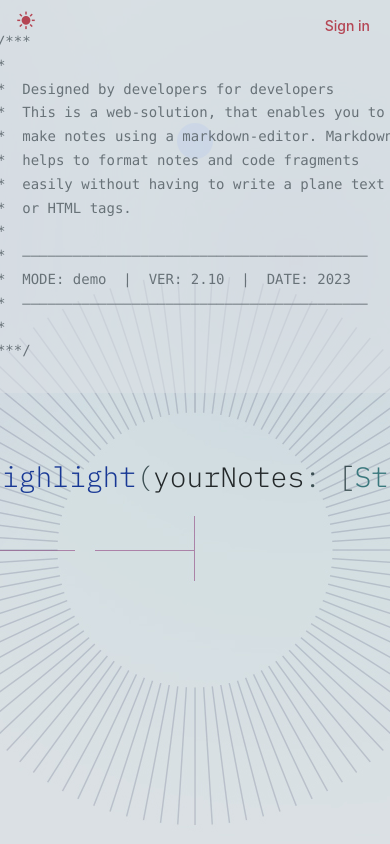
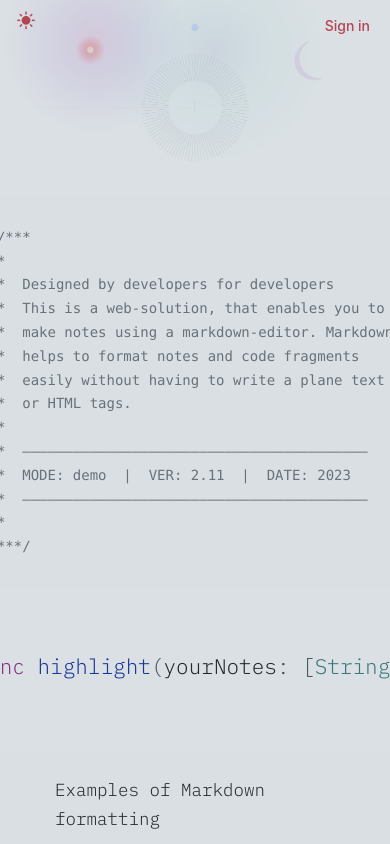
Before and after one commit to Dittner/MondmonolithFrontend, a React (Create React App) app: page / in a window 390 px wide. Shown: the top 844 px of the page. Built offline with nearby package versions, Linux system fonts and the light colour scheme.

Commit message:
Header Img is adapted to mobile devices

```diff
--- a/src/docs/application/NoCSS.tsx
+++ b/src/docs/application/NoCSS.tsx
@@ -175,6 +175,7 @@ const RuleBuilder = ():[()=>void, { [key: string]: (value:any)=>void }, ()=>stri
   operator["absolute"] = (value:boolean) => {value && setValue("position", "absolute")}
   operator["relative"] = (value:boolean) => {value && setValue("position", "relative")}
   operator["enableOwnScroller"] = (value:boolean) => {value && setValue("overflow", "auto")}
+  operator["disableScroll"] = (value:boolean) => {value && setValue("overflow", "hidden")}
   operator["disableHorizontalScroll"] = (value:boolean) => {value && setValue("overflow-x", "hidden")}
   operator["disabled"] = (value:boolean) => {value && setValue("cursor", "not-allowed")}
 
@@ -309,6 +310,7 @@ export interface StylableComponentProps {
   absolute?: boolean,
   relative?: boolean,
   enableOwnScroller?: boolean,
+  disableScroll?: boolean,
   disableHorizontalScroll?: boolean,
   disabled?: boolean,
   layer?: LayoutLayer,
--- a/src/docs/application/NoCSSComponents.tsx
+++ b/src/docs/application/NoCSSComponents.tsx
@@ -591,10 +591,17 @@ interface ImageProps extends StackProps {
 }
 
 export const Image = (props: ImageProps) => {
+  if (props.hasOwnProperty("visible") && !props.visible) return <></>
   const className = props.hasOwnProperty("className") ? props.className + " " + buildClassName(props) : buildClassName(props)
+
+  const imgClassName = buildClassName({
+    width: props.width,
+    height: props.height,
+  } as StylableComponentProps)
+
   return (
     <HStack className={className} valign={props.valign} halign={props.halign}>
-      <img src={props.src}/>
+      <img className={imgClassName} src={props.src}/>
     </HStack>
   )
 }
--- a/src/docs/ui/IntroView.tsx
+++ b/src/docs/ui/IntroView.tsx
@@ -32,14 +32,14 @@ function useWindowPosition(limit: number = -1): number {
 }
 
 export const IntroView = observer(() => {
+  const SCROLL_POS_LIMIT = 400
   const {app} = useDocsContext()
-  const scrollPosition = useWindowPosition(400)
+  const scrollPosition = useWindowPosition(SCROLL_POS_LIMIT)
   console.log("new IntroView, scrollPosition: ", scrollPosition)
 
   const bgColor = app.theme.appBg + "99"
 
-  return <VStack className="introViewCont"
-                 maxWidth="100%"
+  return <VStack maxWidth="100%"
                  width="100%"
                  height="100%"
                  halign="center"
@@ -50,11 +50,12 @@ export const IntroView = observer(() => {
 
     <Image src={app.theme.isDark ? "/headerBg.jpg" : "/headerBg-light.jpg"}
            maxWidth="100%"
+           visible={app.size === AppSize.L || app.size === AppSize.M}
            disableHorizontalScroll
            halign="center" valign="top"
-           top={scrollPosition > 400 ? "400px" : "0"}
-           absolute={scrollPosition > 400}
-           fixed={scrollPosition <= 400}/>
+           top={scrollPosition > SCROLL_POS_LIMIT ? SCROLL_POS_LIMIT + "px" : "0"}
+           absolute={scrollPosition > SCROLL_POS_LIMIT}
+           fixed={scrollPosition <= SCROLL_POS_LIMIT}/>
 
     <Header width="100%"
             height="50px"
@@ -71,6 +72,13 @@ export const IntroView = observer(() => {
                   onClick={() => app.switchTheme()}/>
     </StylableContainer>
 
+    <Image src={app.theme.isDark ? "/headerBg.jpg" : "/headerBg-light.jpg"}
+           maxWidth="100%"
+           width="100%"
+           visible={app.size === AppSize.XS || app.size === AppSize.S}
+           disableScroll
+           halign="center" valign="top"/>
+
     <Label className="mono"
            whiteSpace="pre"
            padding="30px"
@@ -79,8 +87,7 @@ export const IntroView = observer(() => {
            bgColor={bgColor}
            layer={LayoutLayer.ONE}/>
 
-
-    <Label className={app.theme.isDark ? "ibm h2" : "ibm h2 light"}
+    <Label className={app.theme.isDark ? app.size === AppSize.XS ? "ibm h3" : "ibm h2" : app.size === AppSize.XS ? "ibm h3 light" : "ibm h2 light"}
            whiteSpace="pre"
            paddingVertical="30px"
            layer={LayoutLayer.ONE}>
@@ -96,7 +103,7 @@ export const IntroView = observer(() => {
       }
     </Label>
 
-    <Spacer height="250px"/>
+    <Spacer visible={app.size === AppSize.L || app.size === AppSize.M} height="250px"/>
 
     <VStack halign="stretch"
             valign="top"
@@ -130,7 +137,7 @@ const aboutTxt = `/***
 *   Designed by developers for developers               *   ========================
 *   This is a web-solution, that enables you to make    *   MODE  |  VER   |  DATE
 *   notes using a markdown-editor. Markdown helps       *   ––––––––––––––––––––––––
-*   to format notes and code fragments easily without   *   demo  |  2.10  |  2023
+*   to format notes and code fragments easily without   *   demo  |  2.11  |  2023
 *   having to write a plane text or HTML tags.          *   ========================
 *                                                       *
 ***/
@@ -146,7 +153,7 @@ const aboutTxtXS = `/***
 *  or HTML tags.
 *
 *  –––––––––––––––––––––––––––––––––––––––––
-*  MODE: demo  |  VER: 2.10  |  DATE: 2023
+*  MODE: demo  |  VER: 2.11  |  DATE: 2023
 *  –––––––––––––––––––––––––––––––––––––––––
 *
 ***/
--- a/src/docs/ui/common/Spacer.tsx
+++ b/src/docs/ui/common/Spacer.tsx
@@ -1,6 +1,6 @@
 import {buildClassName} from "../../application/NoCSS";
 
-export const Spacer = ({width, height}:{width?:string, height?:string})=> {
+export const Spacer = ({width, height, visible=true}:{width?:string, height?:string, visible?:boolean})=> {
   const style = {
     width: width,
     maxWidth: width,
@@ -10,5 +10,7 @@ export const Spacer = ({width, height}:{width?:string, height?:string})=> {
     minHeight: height,
   }
 
+  if(!visible) return <></>
+
   return <div className={"spacer " + buildClassName(style)}/>
 }
--- a/src/index.css
+++ b/src/index.css
@@ -54,8 +54,6 @@ html {
   color-scheme: light;
   scroll-behavior: smooth;
   font-size: 16px;
-  max-width: 100%;
-  overflow-x: hidden;
 }
 
 @media screen and (max-width: 1000px) {
@@ -86,7 +84,6 @@ body {
   max-width: 100%;
   overflow-x: hidden;
   overflow-y: scroll;
-  -ms-overflow-style: none;
 }
 
 body, p, a, h1, h2, h3, blockquote {
@@ -176,9 +173,6 @@ hr {
 /******************************/
 /*--------- LAYOUT -----------*/
 /******************************/
-.header {
-  z-index: 1;
-}
 
 div.appLayout.S {
   background-color: #eff901;
```
Also changed, not shown: public/headerBg-light.jpg, public/headerBg.jpg.
